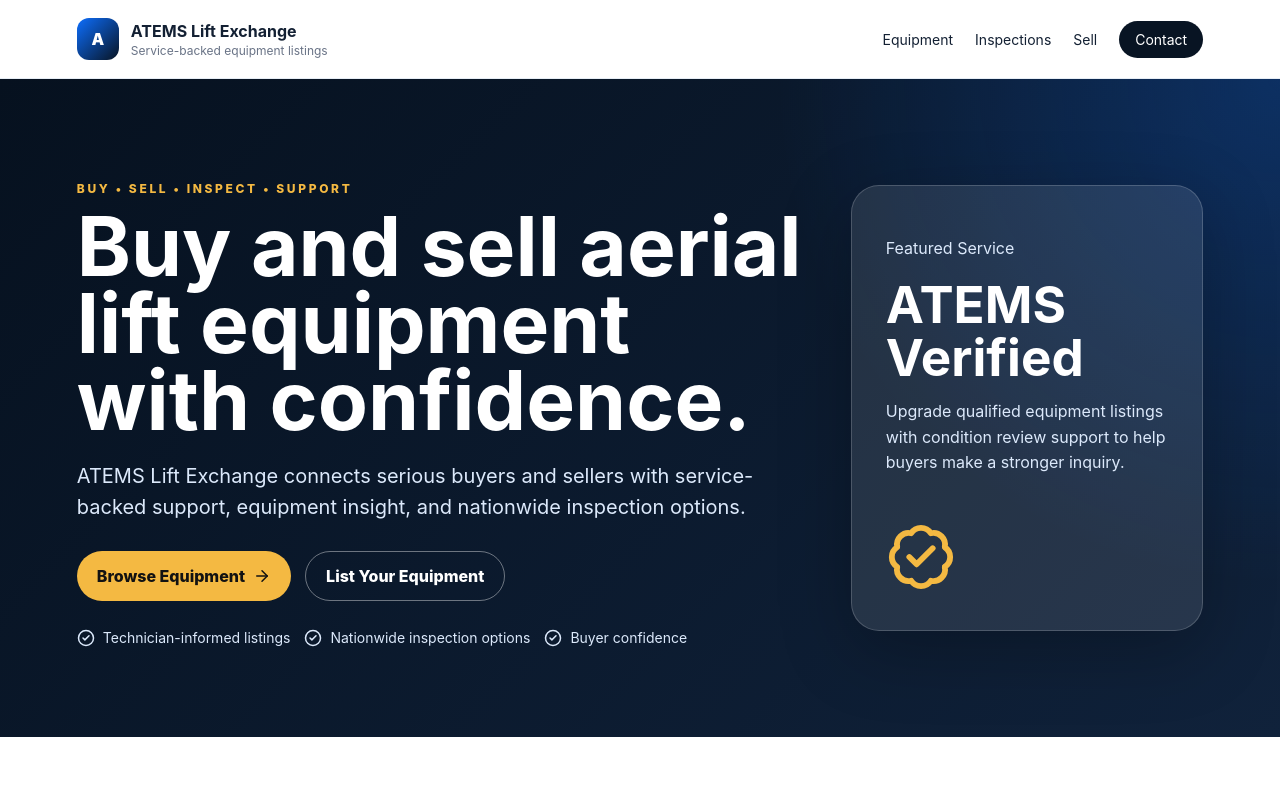
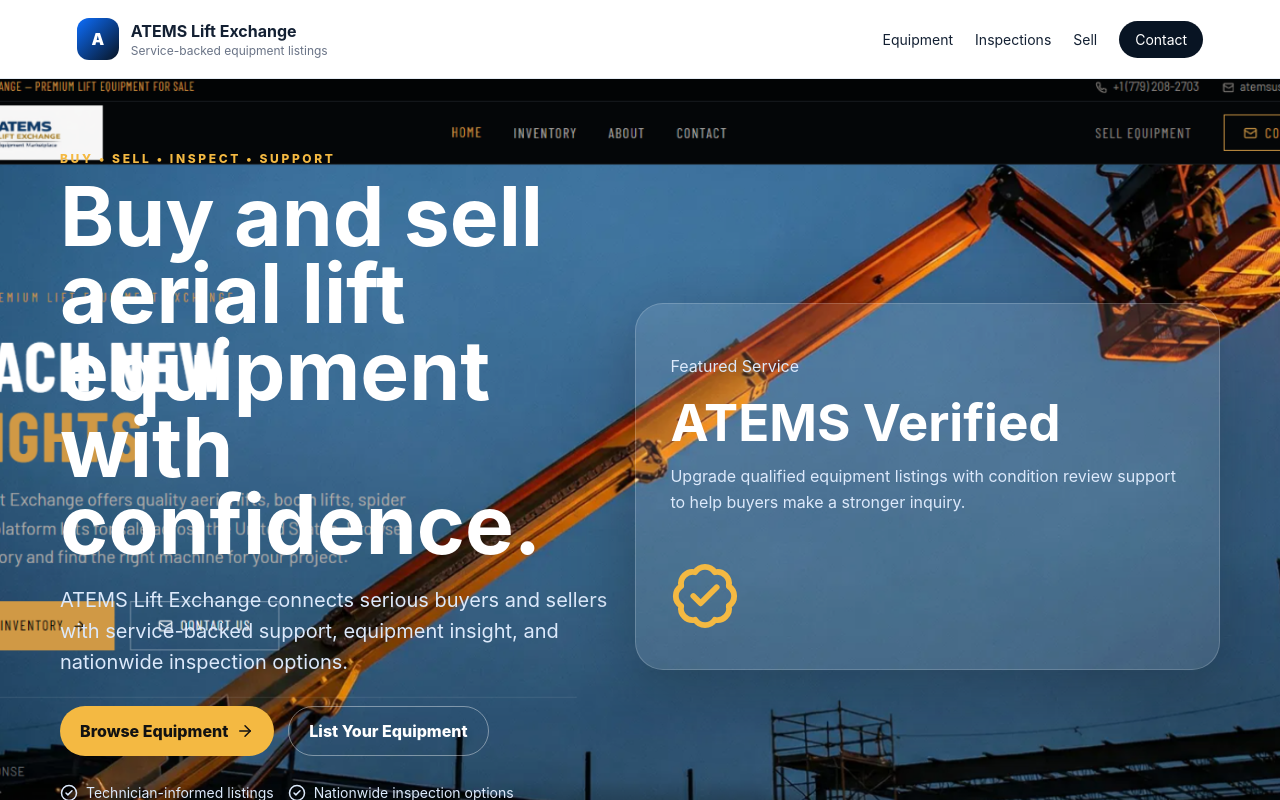
Before and after one commit to blinkservicesusa-ai/atems-lift-exchange, a React (Vite) app: page / in a window 1280 px wide. Shown: the top 800 px of the page. Built offline with nearby package versions, Linux system fonts and the light colour scheme.

Commit message:
Update styles.css

```diff
--- a/src/styles.css
+++ b/src/styles.css
@@ -17,7 +17,19 @@
 .brand span { display:block; font-size: 12px; color: var(--muted); margin-top: 2px; }
 .navLinks { display: flex; align-items: center; gap: 22px; font-size: 14px; }
 .navButton { background: var(--navy); color: white; padding: 10px 16px; border-radius: 999px; }
-.hero { min-height: 82vh; padding: 90px 6%; display: grid; grid-template-columns: 1.35fr .65fr; gap: 42px; align-items: center; background: radial-gradient(circle at top right, rgba(13,110,253,.24), transparent 35%), linear-gradient(135deg, #06111f, #10223b); color: white; }
+.hero {
+  min-height: 90vh;
+  padding: 60px;
+
+  background-image: url('/homepage.png');
+  background-size: cover;
+  background-position: center;
+  background-repeat: no-repeat;
+
+  display: flex;
+  align-items: center;
+  color: white;
+}
 .eyebrow { text-transform: uppercase; letter-spacing: .22em; font-size: 12px; font-weight: 800; color: var(--gold); }
 h1 { font-size: clamp(42px, 7vw, 82px); line-height: .94; margin: 12px 0 22px; max-width: 900px; }
 h2 { font-size: clamp(30px, 4vw, 52px); line-height: 1.03; margin: 8px 0 16px; }
```
